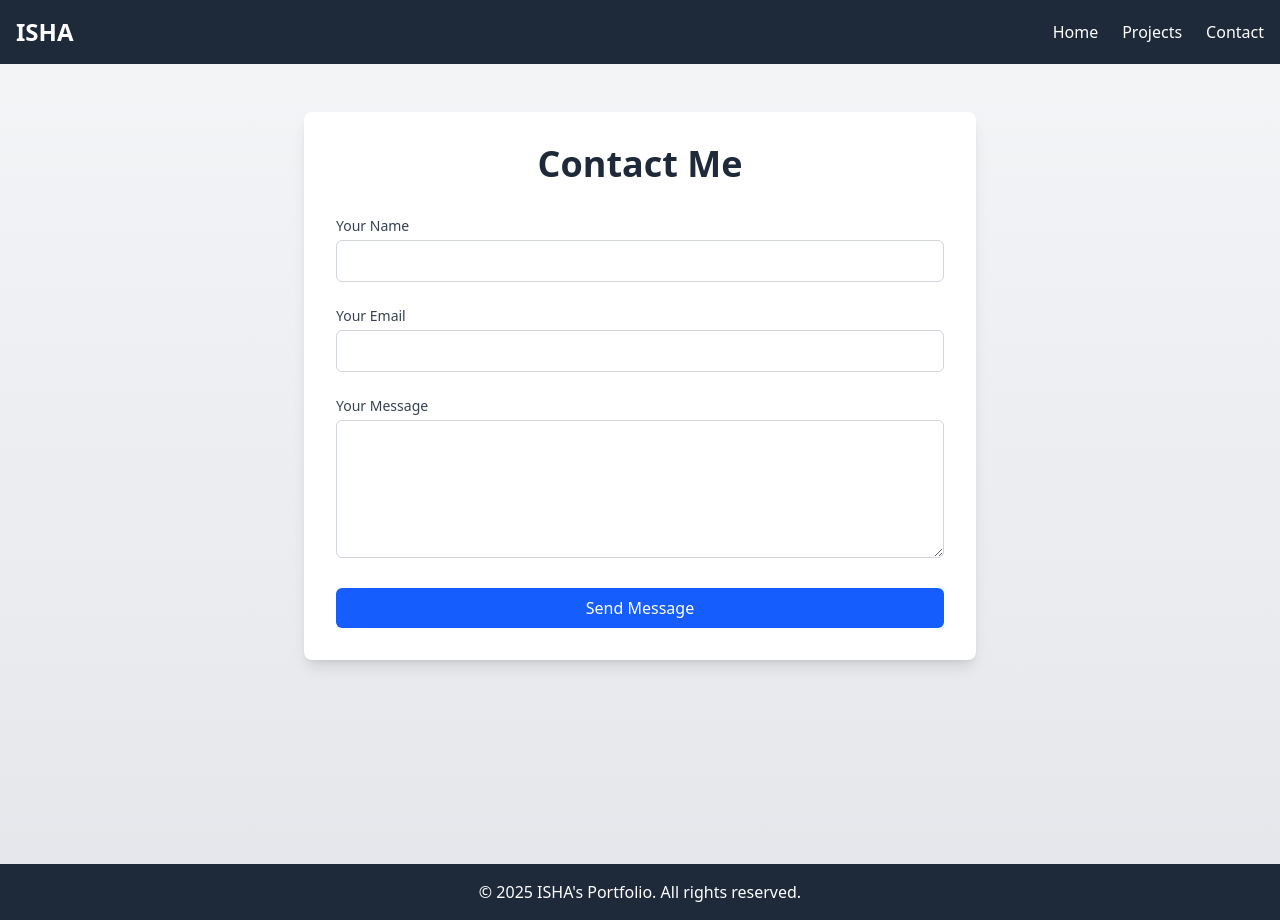
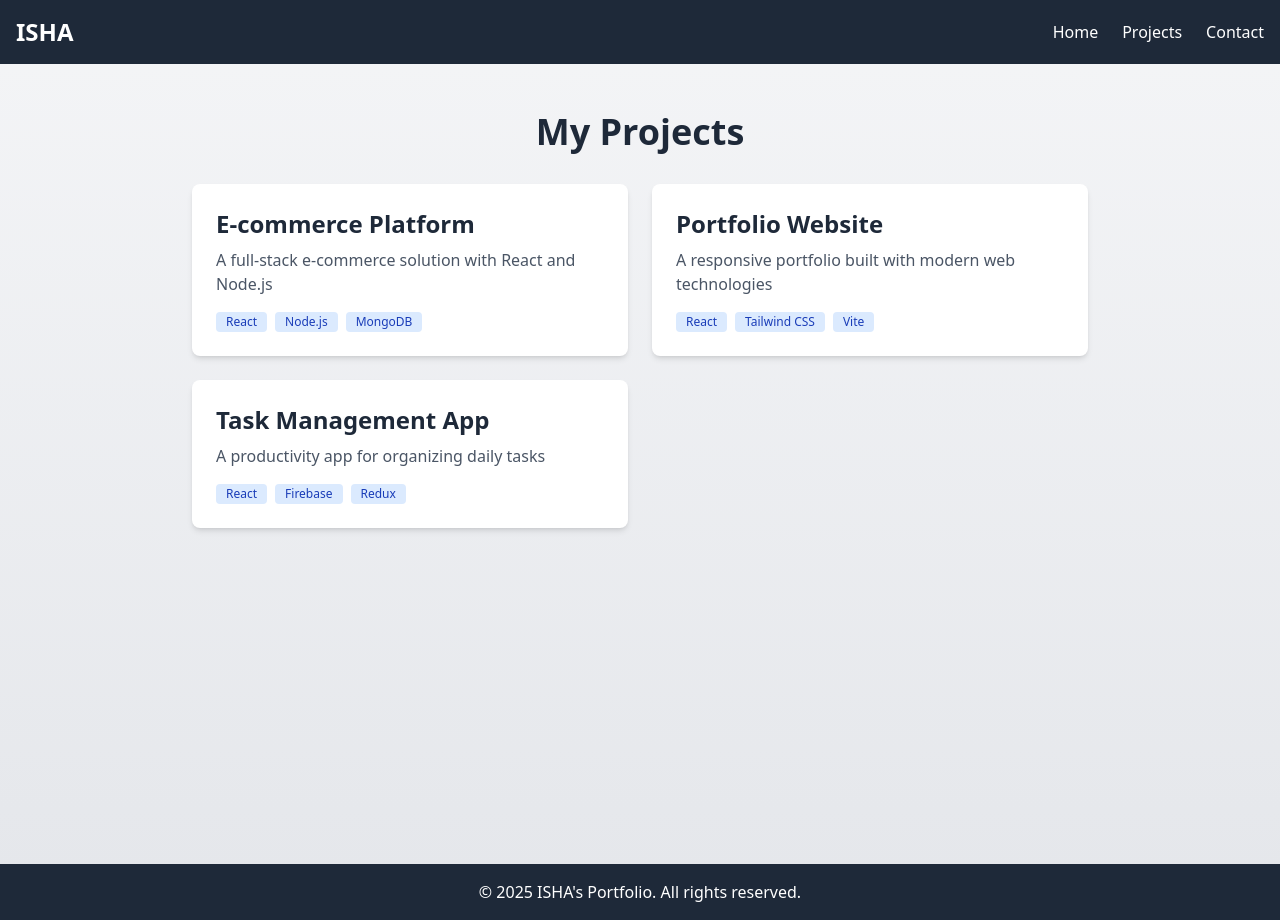
Before and after one commit to ishaniekanayaka/new_Portfolio, a React (Vite) app: page /contact in a window 1280 px wide. Built offline with nearby package versions, Linux system fonts and the light colour scheme.

Commit message:
edit contact page

```diff
--- a/src/index.css
+++ b/src/index.css
@@ -1 +1 @@
-@import "tailwindcss"
+@import "tailwindcss";
--- a/src/pages/Contact.tsx
+++ b/src/pages/Contact.tsx
@@ -1,88 +1,49 @@
-import { useState } from 'react';
 
+const projects = [
+  {
+    id: 1,
+    title: "E-commerce Platform",
+    description: "A full-stack e-commerce solution with React and Node.js",
+    tags: ["React", "Node.js", "MongoDB"],
+  },
+  {
+    id: 2,
+    title: "Portfolio Website",
+    description: "A responsive portfolio built with modern web technologies",
+    tags: ["React", "Tailwind CSS", "Vite"],
+  },
+  {
+    id: 3,
+    title: "Task Management App",
+    description: "A productivity app for organizing daily tasks",
+    tags: ["React", "Firebase", "Redux"],
+  },
+];
 const Contact = () => {
-  const [formData, setFormData] = useState({
-    name: '',
-    email: '',
-    message: ''
-  });
+  return (
+      <div className="min-h-screen bg-gradient-to-b from-gray-100 to-gray-200 py-12 px-4">
+        <div className="max-w-4xl mx-auto">
+          <h1 className="text-4xl font-bold text-gray-800 mb-8 text-center">My Projects</h1>
 
-  const handleChange = (e) => {
-    const { name, value } = e.target;
-    setFormData(prev => ({
-      ...prev,
-      [name]: value
-    }));
-  };
-
-  const handleSubmit = (e) => {
-    e.preventDefault();
-    // Here you would typically send the form data to a server
-    console.log('Form submitted:', formData);
-    alert('Thank you for your message! I will get back to you soon.');
-    setFormData({ name: '', email: '', message: '' });
-  };
-
-  return (
-    <div className="min-h-screen bg-gradient-to-b from-gray-100 to-gray-200 py-12 px-4">
-      <div className="max-w-2xl mx-auto bg-white rounded-lg shadow-lg p-8">
-        <h1 className="text-4xl font-bold text-gray-800 mb-8 text-center">Contact Me</h1>
-
-        <form onSubmit={handleSubmit} className="space-y-6">
-          <div>
-            <label htmlFor="name" className="block text-sm font-medium text-gray-700 mb-1">
-              Your Name
-            </label>
-            <input
-              type="text"
-              id="name"
-              name="name"
-              value={formData.name}
-              onChange={handleChange}
-              className="w-full px-4 py-2 border border-gray-300 rounded-md focus:outline-none focus:ring-2 focus:ring-blue-500"
-              required
-            />
+          <div className="grid md:grid-cols-2 gap-6">
+            {projects.map((project) => (
+                <div key={project.id} className="bg-white rounded-lg shadow-md overflow-hidden hover:shadow-xl transition duration-300">
+                  <div className="p-6">
+                    <h3 className="text-2xl font-semibold text-gray-800 mb-2">{project.title}</h3>
+                    <p className="text-gray-600 mb-4">{project.description}</p>
+                    <div className="flex flex-wrap gap-2">
+                      {project.tags.map((tag, index) => (
+                          <span key={index} className="bg-blue-100 text-blue-800 text-xs font-medium px-2.5 py-0.5 rounded">
+                      {tag}
+                    </span>
+                      ))}
+                    </div>
+                  </div>
+                </div>
+            ))}
           </div>
-
-          <div>
-            <label htmlFor="email" className="block text-sm font-medium text-gray-700 mb-1">
-              Your Email
-            </label>
-            <input
-              type="email"
-              id="email"
-              name="email"
-              value={formData.email}
-              onChange={handleChange}
-              className="w-full px-4 py-2 border border-gray-300 rounded-md focus:outline-none focus:ring-2 focus:ring-blue-500"
-              required
-            />
-          </div>
-
-          <div>
-            <label htmlFor="message" className="block text-sm font-medium text-gray-700 mb-1">
-              Your Message
-            </label>
-            <textarea
-              id="message"
-              name="message"
-              rows="5"
-              value={formData.message}
-              onChange={handleChange}
-              className="w-full px-4 py-2 border border-gray-300 rounded-md focus:outline-none focus:ring-2 focus:ring-blue-500"
-              required
-            ></textarea>
-          </div>
-
-          <button
-            type="submit"
-            className="w-full bg-blue-600 text-white py-2 px-4 rounded-md hover:bg-blue-700 transition duration-300 focus:outline-none focus:ring-2 focus:ring-blue-500 focus:ring-offset-2"
-          >
-            Send Message
-          </button>
-        </form>
+        </div>
       </div>
-    </div>
   );
 };
 
--- a/src/pages/Home.tsx
+++ b/src/pages/Home.tsx
@@ -95,7 +95,7 @@ const Home = () => {
 
                 {/* Inner padding */}
                 <div
-                    className="absolute w-6/7 h-6/7 bg-indigo-500"
+                    className="absolute w-17/18 h-17/18 bg-white"
                     style={{
                       clipPath: 'polygon(10% 0%, 90% 0%, 100% 10%, 100% 90%, 90% 100%, 10% 100%, 0% 90%, 0% 10%)',
                     }}
@@ -103,7 +103,7 @@ const Home = () => {
 
                 {/* Image container */}
                 <div
-                    className="absolute w-10/12 h-10/12 overflow-hidden"
+                    className="absolute w-15/16 h-15/16 overflow-hidden"
                     style={{
                       clipPath: 'polygon(10% 0%, 90% 0%, 100% 10%, 100% 90%, 90% 100%, 10% 100%, 0% 90%, 0% 10%)',
                     }}
```
